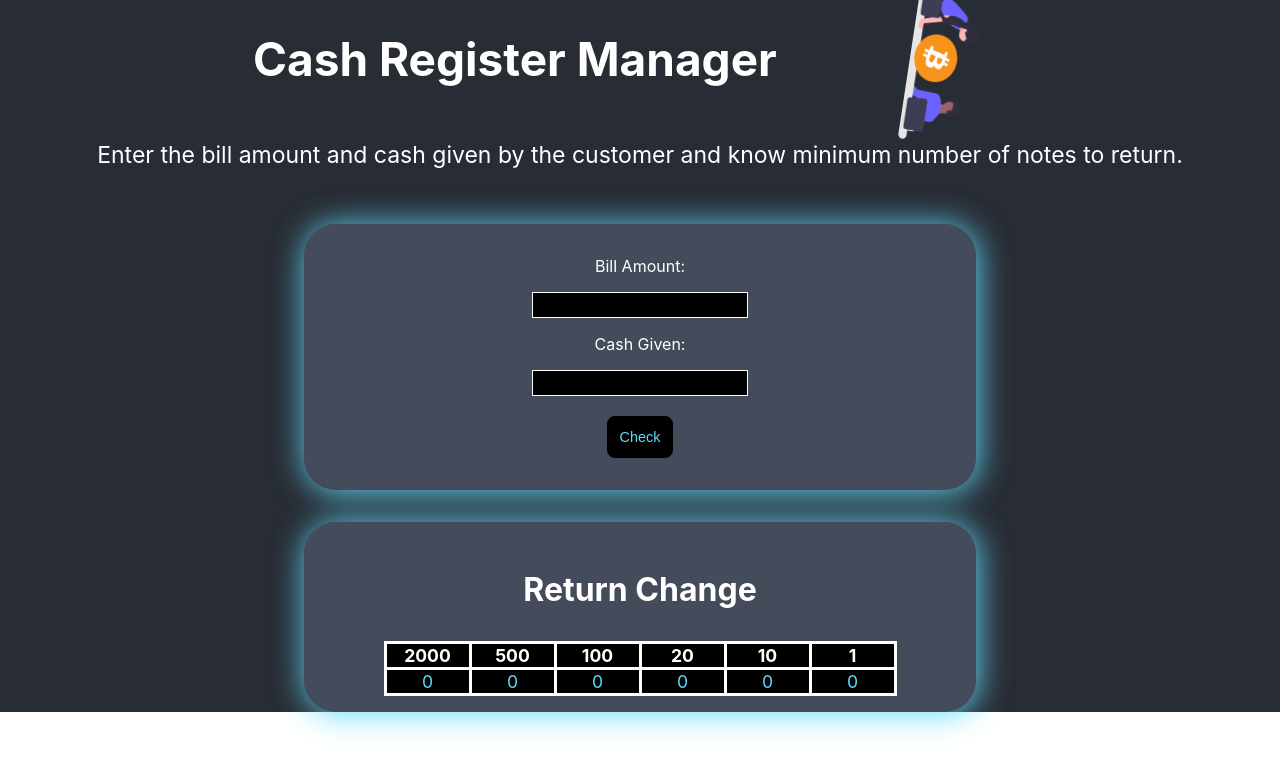
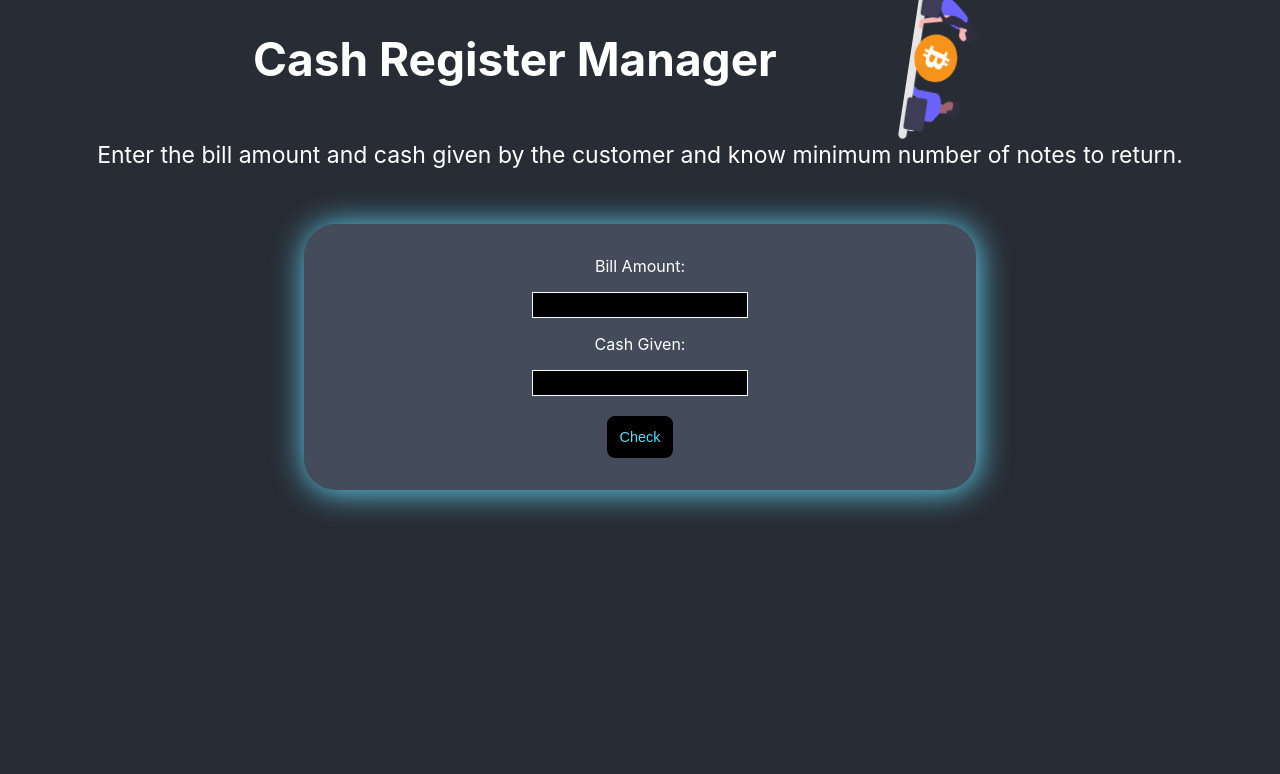
Before and after one commit to ParthDevTs/Mark10-CashRegisterManager, a React (Create React App) app in the folder cash-register-manager/: page / in a window 1280 px wide. Shown: the top 774 px of the page. Built offline with nearby package versions, Linux system fonts and the light colour scheme.

Commit message:
added pointer events to cursor

```diff
--- a/cash-register-manager/src/App.css
+++ b/cash-register-manager/src/App.css
@@ -1,6 +1,8 @@
 .App {
   text-align: center;
   background-color: #282c34;
+  min-height: 100vh;
+  padding-bottom: 5rem;
 }
 
 .App-logo {
@@ -83,12 +85,16 @@
   padding: 0.6rem;
   border-radius: 0.5rem;
   border: solid 0.2rem black;
-  transition: all 100ms ease-in-out;
+  transition: all 200ms ease-in-out;
+  cursor: pointer;
 }
 .check__button:hover {
-  box-shadow: #61dafb 0.1rem 0.1rem 1.1rem;
+  box-shadow: #61dafb 0rem 0rem 2rem;
   text-shadow: #61dafb 0.1rem 0.1rem 1rem;
   border: solid 0.2rem white;
+  background-color: white;
+  color: black;
+  transform: translate(0, -3%);
 }
 
 .bill-amt,
--- a/cash-register-manager/src/App.js
+++ b/cash-register-manager/src/App.js
@@ -17,6 +17,7 @@ function App() {
   var [billAmount, setBillAmount] = useState(0);
   var [outputStatement, setOutputStatement] = useState("");
   var [numberOfNotes, setNumberOfNotes] = useState(notes);
+  const [varDisplay, setvarDisplay] = useState("none");
 
   function checkChange() {
     if (billAmount <= 0) {
@@ -29,6 +30,7 @@ function App() {
       } else {
         setOutputStatement("");
         calculateReturn(cashremaining);
+        setvarDisplay("unset");
       }
     }
   }
@@ -85,7 +87,7 @@ function App() {
           </button>
           <p className="output-statement">{outputStatement}</p>
         </div>
-        <div className="output__div">
+        <div className="output__div" style={{ display: varDisplay }}>
           <h3 className="return__heading">Return Change</h3>
           <div className="notes">
             <table className="return__table">
```
